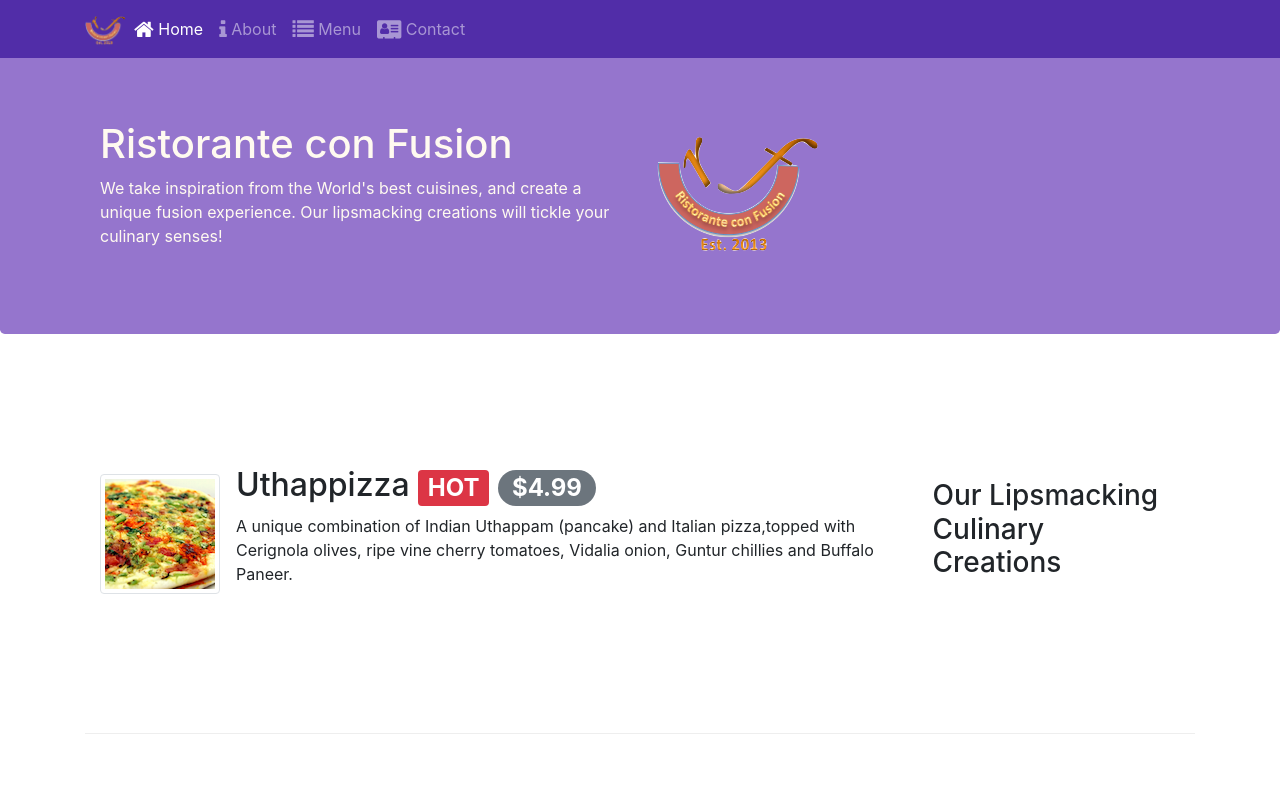
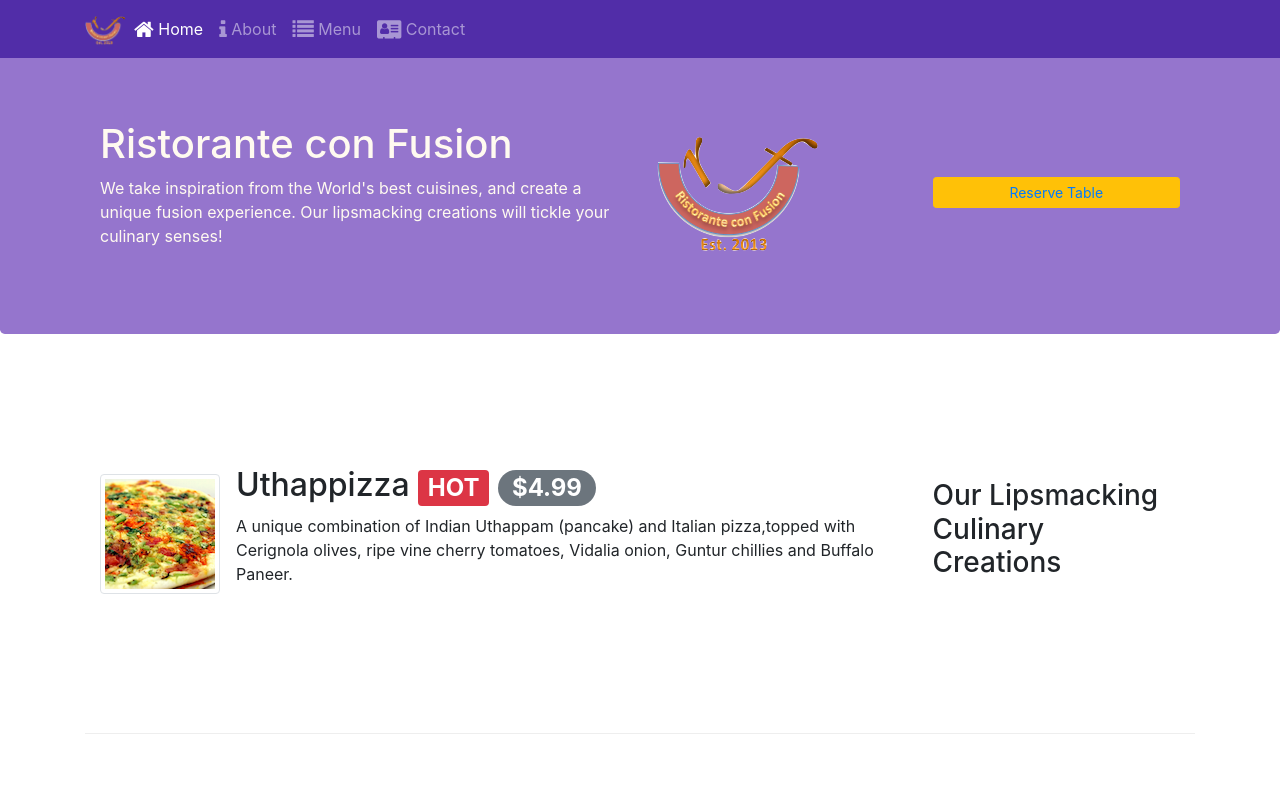
Before and after one commit to mdamian9/conFusion, a website: page index.html in a window 1280 px wide. Shown: the top 800 px of the page. Drawn offline with nearby package versions, Linux system fonts and the light colour scheme.

Commit message:
Added Reserve Table button to jumbotron

```diff
--- a/index.html
+++ b/index.html
@@ -50,8 +50,13 @@
                         unique fusion experience. Our
                         lipsmacking creations will tickle your culinary senses!</p>
                 </div>
-                <div class="col-12 col-sm align-self-center">
+                <div class="col-12 col-sm-3 align-self-center">
                     <img src="img/logo.png" class="img-fluid">
+                </div>
+                <div class="col-12 col-sm-3 align-self-center">
+                    <button class="btn btn-warning btn-sm btn-block">
+                        <a href="#reserve">Reserve Table</a>
+                    </button>
                 </div>
             </div>
         </div>
@@ -123,7 +128,7 @@
                 <div class="card">
                     <h3 class="card-header bg-warning text-white">Reserve A Table</h3>
                     <div class="card-body">
-                        <form>
+                        <form id="reserve">
                             <div class="form-group row">
                                 <div class="col-12 col-sm-3">
                                     Number of Guests
```
